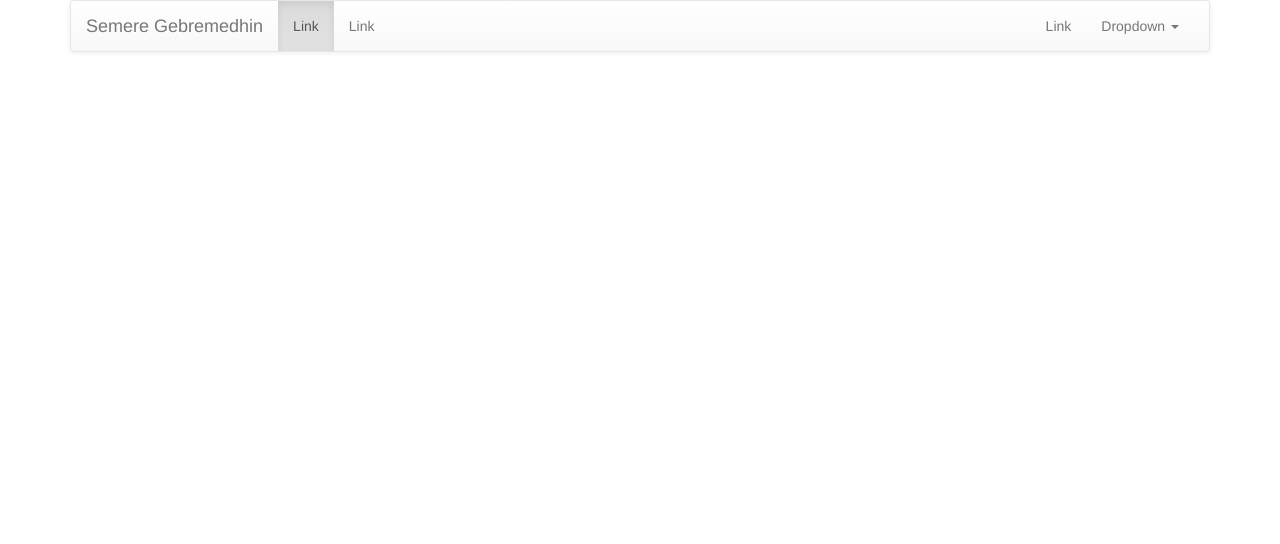
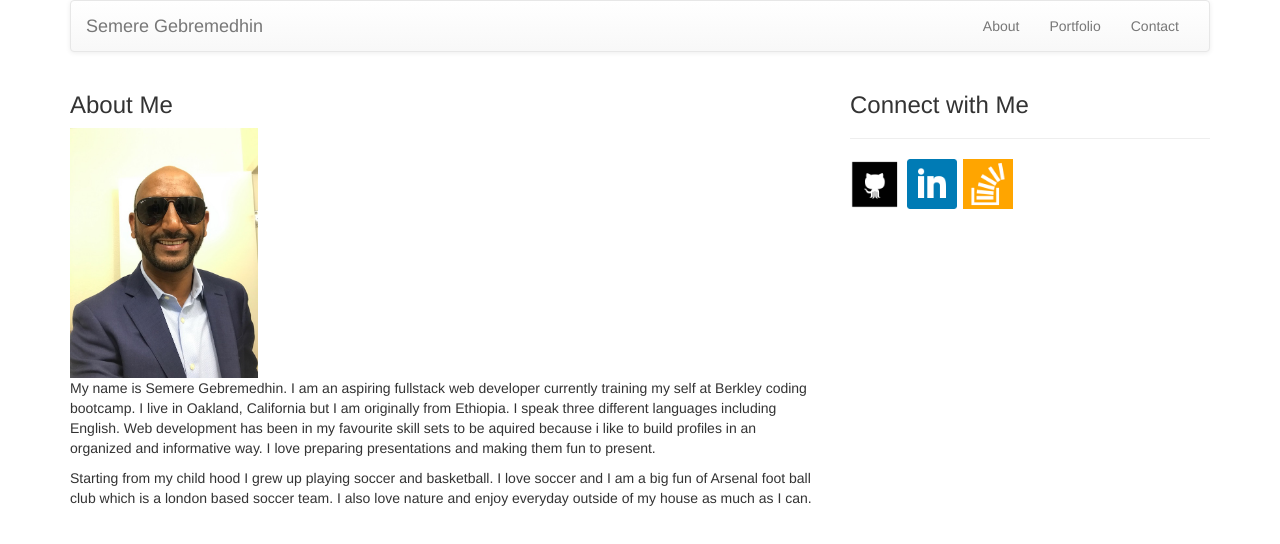
Before and after one commit to semegoita/Bootstrap-Portfolio, a plain HTML site: page index.html in a window 1280 px wide. Drawn offline with nearby package versions, Linux system fonts and the light colour scheme.

Commit message:
added tow columns and pasted content

```diff
--- a/index.html
+++ b/index.html
@@ -1,26 +1,32 @@
 <!DOCTYPE html>
 <html lang="en">
+
 <head>
   <meta charset="UTF-8">
   <meta name="viewport" content="width=device-width, initial-scale=1.0">
   <meta http-equiv="X-UA-Compatible" content="ie=edge">
   <!-- Latest compiled and minified CSS -->
-<link rel="stylesheet" href="https://maxcdn.bootstrapcdn.com/bootstrap/3.3.7/css/bootstrap.min.css" integrity="sha384-BVYiiSIFeK1dGmJRAkycuHAHRg32OmUcww7on3RYdg4Va+PmSTsz/K68vbdEjh4u" crossorigin="anonymous">
+  <link rel="stylesheet" href="https://maxcdn.bootstrapcdn.com/bootstrap/3.3.7/css/bootstrap.min.css" integrity="sha384-BVYiiSIFeK1dGmJRAkycuHAHRg32OmUcww7on3RYdg4Va+PmSTsz/K68vbdEjh4u"
+    crossorigin="anonymous">
 
   <!-- Optional theme -->
-<link rel="stylesheet" href="https://maxcdn.bootstrapcdn.com/bootstrap/3.3.7/css/bootstrap-theme.min.css" integrity="sha384-rHyoN1iRsVXV4nD0JutlnGaslCJuC7uwjduW9SVrLvRYooPp2bWYgmgJQIXwl/Sp" crossorigin="anonymous">
+  <link rel="stylesheet" href="https://maxcdn.bootstrapcdn.com/bootstrap/3.3.7/css/bootstrap-theme.min.css" integrity="sha384-rHyoN1iRsVXV4nD0JutlnGaslCJuC7uwjduW9SVrLvRYooPp2bWYgmgJQIXwl/Sp"
+    crossorigin="anonymous">
 
   <!-- Latest compiled and minified JavaScript -->
-<script src="https://maxcdn.bootstrapcdn.com/bootstrap/3.3.7/js/bootstrap.min.js" integrity="sha384-Tc5IQib027qvyjSMfHjOMaLkfuWVxZxUPnCJA7l2mCWNIpG9mGCD8wGNIcPD7Txa" crossorigin="anonymous"></script>
-    <title>Document</title>
+  <script src="https://maxcdn.bootstrapcdn.com/bootstrap/3.3.7/js/bootstrap.min.js" integrity="sha384-Tc5IQib027qvyjSMfHjOMaLkfuWVxZxUPnCJA7l2mCWNIpG9mGCD8wGNIcPD7Txa"
+    crossorigin="anonymous"></script>
+  <title>Basic Portfolio</title>
 </head>
+
 <body>
   <div class="container">
     <nav class="navbar navbar-default">
       <div class="container-fluid">
         <!-- Brand and toggle get grouped for better mobile display -->
         <div class="navbar-header">
-                        <button type="button" class="navbar-toggle collapsed" data-toggle="collapse" data-target="#bs-example-navbar-collapse-1" aria-expanded="false">
+          <button type="button" class="navbar-toggle collapsed" data-toggle="collapse" data-target="#bs-example-navbar-collapse-1"
+            aria-expanded="false">
             <span class="sr-only">Toggle navigation</span>
             <span class="icon-bar"></span>
             <span class="icon-bar"></span>
@@ -31,30 +37,62 @@
 
         <!-- Collect the nav links, forms, and other content for toggling -->
         <div class="collapse navbar-collapse" id="bs-example-navbar-collapse-1">
-                        <ul class="nav navbar-nav">
-                          <li class="active"><a href="#">Link <span class="sr-only">(current)</span></a></li>
-                          <li><a href="#">Link</a></li>
-                        </ul>
-
           <ul class="nav navbar-nav navbar-right">
-                          <li><a href="#">Link</a></li>
-                          <li class="dropdown">
-                            <a href="#" class="dropdown-toggle" data-toggle="dropdown" role="button" aria-haspopup="true" aria-expanded="false">Dropdown <span class="caret"></span></a>
-                            <ul class="dropdown-menu">
-                              <li><a href="#">Action</a></li>
-                              <li><a href="#">Another action</a></li>
-                              <li><a href="#">Something else here</a></li>
-                              <li role="separator" class="divider"></li>
-                              <li><a href="#">Separated link</a></li>
-                            </ul>
+            <li>
+              <a href="#">About</a>
+            </li>
+            <li>
+              <a href="#">Portfolio</a>
+            </li>
+            <li>
+              <a href="#">Contact</a>
             </li>
           </ul>
-                      </div><!-- /.navbar-collapse -->
-                    </div><!-- /.container-fluid -->
+        </div>
+        <!-- /.navbar-collapse -->
+      </div>
+      <!-- /.container-fluid -->
     </nav>
+    <div class="row">
+      <div class="col-xs-12 col-md-8">
+          <h3>About Me</h3>
+          <img src="assets/imgs/seme.jpg" alt="my profile picture" height="250px">
+
+          <p class="description"> My name is Semere Gebremedhin. I am an aspiring fullstack web developer currently training my self at
+              Berkley coding bootcamp. I live in Oakland, California but I am originally from Ethiopia. I speak
+              three different languages including English. Web development has been in my favourite skill sets
+              to be aquired because i like to build profiles in an organized and informative way. I love preparing
+              presentations and making them fun to present.
+          </p>
+          <p class="para2">
+              Starting from my child hood I grew up playing soccer and basketball. I love soccer and I am a big fun of Arsenal foot ball
+              club which is a london based soccer team. I also love nature and enjoy everyday outside of my house
+              as much as I can.
+          </p>
+      </div>
+      <div class="col-xs-6 col-md-4">
+          <div class="aside">
+              <h3>Connect with Me<h3>
+              <hr class="line-i">
+              <div class="icons">
+                  <a href="https://github.com/semegoita" target="_blank">
+                      <img width="50px" height="50px" class="github" src="assets/imgs/github.png" alt="github-logo">
+                  </a>
+                  <a href="https://www.linkedin.com/feed/?trk=hb_signin" target="_blank">
+                      <img width="50px" height="50px" class="linkedin" src="assets/imgs/linkedin.png" alt="linkedin-logo">
+                  </a>
+                  <a href="https://stackoverflow.com/users/9219258/semegoita" target="_blank">
+                      <img width="50px" height="50px" class="stack" src="assets/imgs/stackoverflow.png" alt="stackoverflow-logo">
+                  </a>
+              </div>
+          </div>
+      </div>
+    </div>
 
 
   </div>
 
+
 </body>
+
 </html>
```
Also changed, not shown: assets/imgs/bermuda.jpg (added), assets/imgs/concrete.png (added), assets/imgs/coral-reef.jpg (added), assets/imgs/dalol.jpg (added), assets/imgs/earth.jpg (added), assets/imgs/galapagos.jpg (added), assets/imgs/github.png (added), assets/imgs/linkedin.png (added), assets/imgs/seme.jpg (added), assets/imgs/stackoverflow.png (added). Lines whose indentation alone changed are shown as unchanged.
